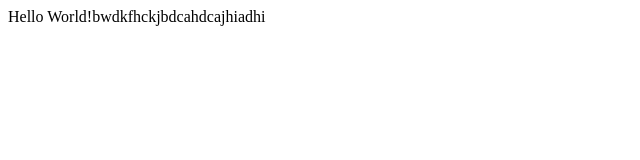
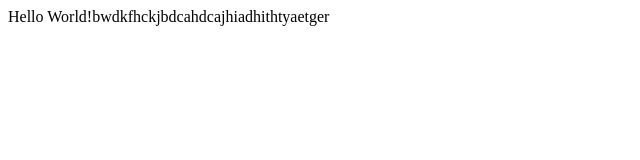
Before and after one commit to Manisha1388/H4-bth, a plain HTML site: page index.html in a window 1280 px wide. Shown: the full height of the page, 0-640 px from the left. Drawn offline with Linux system fonts and the light colour scheme.

Commit message:
Update index.html

```diff
--- a/index.html
+++ b/index.html
@@ -6,6 +6,6 @@
     </head>
 
     <body>
-        Hello World!bwdkfhckjbdcahdcajhiadhi
+        Hello World!bwdkfhckjbdcahdcajhiadhithtyaetger
     </body>
 </html>
```
